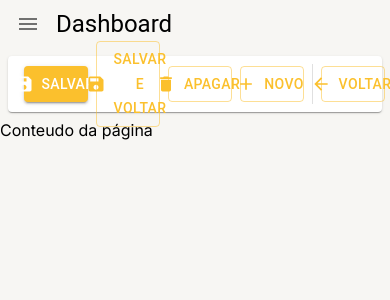
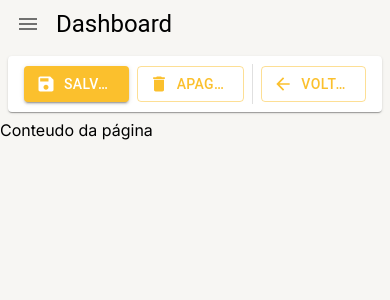
Before and after one commit to Joaorocha07/curso-material-ui, a Next.js app: page /dashboard in a window 390 px wide. Shown: the top 300 px of the page. Built offline with nearby package versions, Linux system fonts and the light colour scheme.

Commit message:
Como configurar componente Responsivo React com Material UI

```diff
--- a/src/shared/components/ferramentas-detalhes/FerramentasDetalhes.tsx
+++ b/src/shared/components/ferramentas-detalhes/FerramentasDetalhes.tsx
@@ -8,6 +8,8 @@ import {
   Divider,
   Paper,
   Skeleton,
+  Typography,
+  useMediaQuery,
   useTheme
 } from '@mui/material'
 
@@ -56,6 +58,11 @@ export default function FerramentasListagem({
 } : IFerramentasDetalhesProps) {
   const theme = useTheme()
 
+  const isMobile = useMediaQuery(
+    theme.breakpoints.down('sm'))
+  const mdDonw = useMediaQuery(
+    theme.breakpoints.down('md'))
+
   return (
     <Box
       gap={1}
@@ -75,7 +82,14 @@ export default function FerramentasListagem({
           startIcon={<SaveIcon />}
           onClick={aoClicarEmSalvar}
         >
-          Salvar
+          <Typography
+            variant='button'
+            whiteSpace='nowrap'
+            textOverflow='ellipsis'
+            overflow='hidden'
+          >
+            Salvar
+          </Typography>
         </Button>
       )}
 
@@ -84,18 +98,27 @@ export default function FerramentasListagem({
       )}
 
       {(mostrarBotaoSalvarEFechar &&
-        !mostrarBotaoSalvarEFecharCarregando) && (
+        !mostrarBotaoSalvarEFecharCarregando &&
+          !isMobile && mdDonw) && (
         <Button
           variant='outlined'
           color='primary'
           startIcon={<SaveIcon />}
           onClick={aoClicarEmSalvarEFechar}
         >
-          Salvar e voltar
+          <Typography
+            variant='button'
+            whiteSpace='nowrap'
+            textOverflow='ellipsis'
+            overflow='hidden'
+          >
+            Salvar e voltar
+          </Typography>
         </Button>
       )}
 
-      {mostrarBotaoSalvarEFecharCarregando &&(
+      {(mostrarBotaoSalvarEFecharCarregando &&
+       !isMobile && mdDonw) &&(
         <Skeleton width={186} height={62} />
       )}
 
@@ -107,7 +130,14 @@ export default function FerramentasListagem({
           startIcon={<DeleteIcon />}
           onClick={aoClicarEmApagar}
         >
-          Apagar
+          <Typography
+            variant='button'
+            whiteSpace='nowrap'
+            textOverflow='ellipsis'
+            overflow='hidden'
+          >
+            Apagar
+          </Typography>
         </Button>
       )}
 
@@ -116,7 +146,7 @@ export default function FerramentasListagem({
       )}
 
       {(mostrarBotaoNovo &&
-        !mostrarBotaoNovoCarregando) && (
+        !mostrarBotaoNovoCarregando && !isMobile) && (
         <Button
           variant='outlined'
           color='primary'
@@ -127,11 +157,18 @@ export default function FerramentasListagem({
         </Button>
       )}
 
-      {mostrarBotaoNovoCarregando &&(
+      {(mostrarBotaoNovoCarregando && !isMobile) && (
         <Skeleton width={98} height={62} />
       )}
 
-      <Divider variant='middle' orientation='vertical' />
+      {( mostrarBotaoVoltar &&
+          (
+            mostrarBotaoNovo || mostrarBotaoApagar ||
+            mostrarBotaoSalvar || mostrarBotaoSalvarEFechar
+          )
+      ) && (
+        <Divider variant='middle' orientation='vertical' />
+      )}
 
       {(mostrarBotaoVoltar &&
         !mostrarBotaoVoltarCarregando) && (
@@ -141,7 +178,14 @@ export default function FerramentasListagem({
           startIcon={<ArrowBackIcon />}
           onClick={aoClicarEmVoltar}
         >
-          Voltar
+          <Typography
+            variant='button'
+            whiteSpace='nowrap'
+            textOverflow='ellipsis'
+            overflow='hidden'
+          >
+            Voltar
+          </Typography>
         </Button>
       )}
 
```
